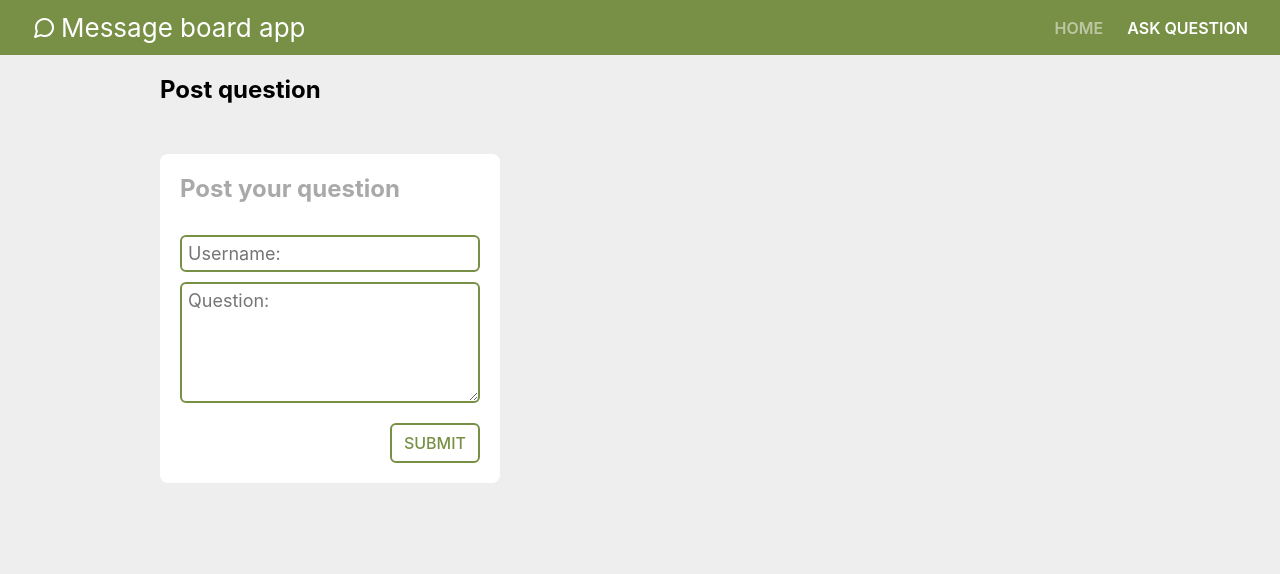
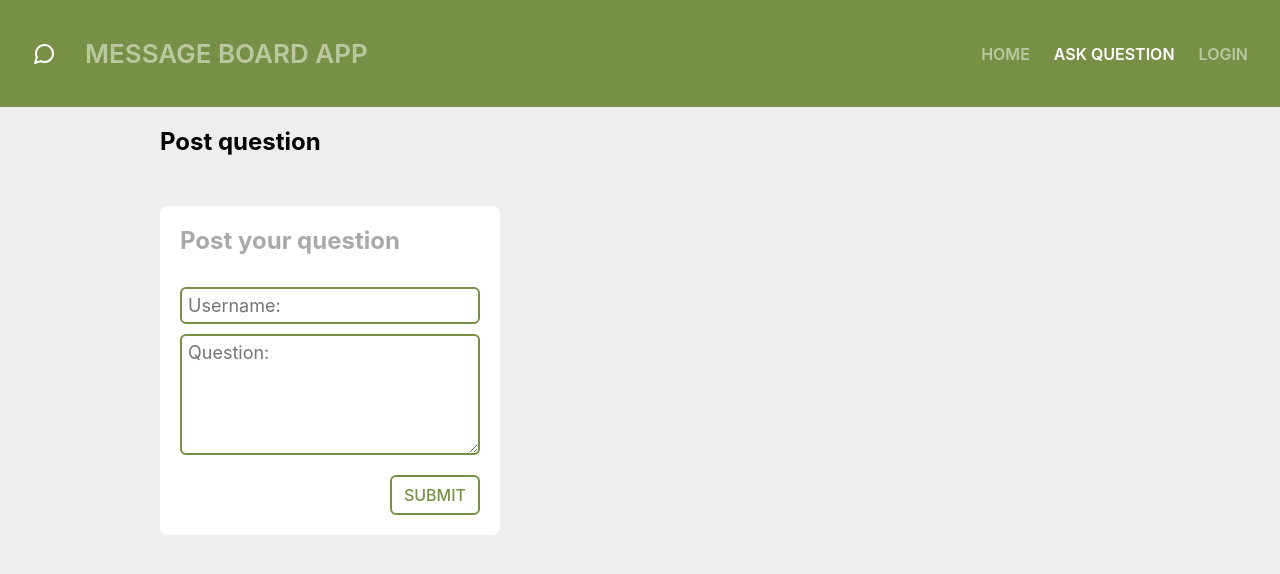
Before and after one commit to robinkotubej/awp-assignment, a React (Create React App) app in the folder awp-assignment-frontend/: page /ask-question in a window 1280 px wide. Shown: the top 574 px of the page. Built offline with nearby package versions, Linux system fonts and the light colour scheme.

Commit message:
add login form in frontend

```diff
--- a/awp-assignment-frontend/src/App.tsx
+++ b/awp-assignment-frontend/src/App.tsx
@@ -4,6 +4,7 @@ import { Router } from '@reach/router'
 import Home from './pages/Home'
 import styled from 'styled-components'
 import QuestionDetail from './pages/QuestionDetail'
+import Login from './pages/Login'
 
 function App() {
   return (
@@ -14,6 +15,7 @@ function App() {
           <Home path="/" />
           <AskQuestion path="/ask-question" />
           <QuestionDetail path="question/:questionId" />
+          <Login path="/login" />
         </Router>
       </Content>
     </Container>
--- a/awp-assignment-frontend/src/components/Header.tsx
+++ b/awp-assignment-frontend/src/components/Header.tsx
@@ -8,11 +8,14 @@ const Header = () => {
     <Container>
       <Logo>
         <MessageSVG />
-        <LogoText>Message board app</LogoText>
+        <NavLink to="/">
+          <LogoText>Message board app</LogoText>
+        </NavLink>
       </Logo>
       <Navigation>
         <NavLink to="/">Home</NavLink>
         <NavLink to="/ask-question">Ask Question</NavLink>
+        <NavLink to="/login">Login</NavLink>
       </Navigation>
     </Container>
   )
--- /dev/null
+++ b/awp-assignment-frontend/src/components/Input.tsx
@@ -0,0 +1,61 @@
+import { InputHTMLAttributes } from 'react'
+import styled from 'styled-components'
+import { COLOR } from '../constants'
+import ErrorSVG from '../icons/ErrorSVG'
+
+interface Props extends InputHTMLAttributes<HTMLInputElement> {
+  label: string
+  error?: string
+}
+
+const Input = ({ label, error, ...props }: Props) => (
+  <Container>
+    <LabelRow>
+      <Label>{label}</Label>
+
+      {error && (
+        <ErrorMessage>
+          <ErrorSVG />
+          {error}
+        </ErrorMessage>
+      )}
+    </LabelRow>
+    <StyledInput error={error} {...props} />
+  </Container>
+)
+
+const Container = styled.div`
+  margin-bottom: 30px;
+`
+const LabelRow = styled.div`
+  display: flex;
+  justify-content: space-between;
+  align-items: center;
+`
+const Label = styled.p`
+  margin-bottom: 6px;
+  font-size: 12px;
+  text-transform: uppercase;
+  font-weight: 700;
+  color: #444;
+  letter-spacing: 1px;
+`
+const ErrorMessage = styled.div`
+  display: flex;
+  align-items: center;
+  font-size: 12px;
+  color: ${COLOR.RED};
+  font-weight: 600;
+`
+const StyledInput = styled.input<{ error?: string }>`
+  width: 400px;
+  height: 50px;
+  border-radius: 8px;
+  font-size: 14px;
+  padding: 0 14px;
+  background: #eee;
+  color: #444;
+  border: 1px solid ${props => (props.error ? COLOR.RED : '#eee')};
+`
+
+export default Input
--- /dev/null
+++ b/awp-assignment-frontend/src/components/PrimaryButton.tsx
@@ -0,0 +1,37 @@
+import styled from 'styled-components'
+import { COLOR } from '../constants'
+
+interface Props {
+  text: string
+}
+const PrimaryButton = ({ text }: Props) => (
+  <Container type="submit">{text}</Container>
+)
+
+const Container = styled.button`
+  width: 400px;
+  height: 50px;
+  background: ${COLOR.GREEN};
+  border-color: ${COLOR.GREEN};
+  color: #fff;
+  display: flex;
+  font-size: 14px;
+  text-transform: uppercase;
+  font-weight: 700;
+  justify-content: center;
+  align-items: center;
+  border-radius: 8px;
+  letter-spacing: 1px;
+  transition: 100ms;
+  border-style: none;
+
+  :hover {
+    background: ${COLOR.HOVER.GREEN};
+  }
+
+  :active {
+    background: ${COLOR.ACTIVE.GREEN};
+  }
+`
+
+export default PrimaryButton
--- /dev/null
+++ b/awp-assignment-frontend/src/icons/ErrorSVG.tsx
@@ -0,0 +1,19 @@
+const ErrorSVG = () => (
+  <svg
+    xmlns="http://www.w3.org/2000/svg"
+    width="24"
+    height="24"
+    viewBox="0 0 24 24"
+    fill="none"
+    stroke="currentColor"
+    strokeWidth="2"
+    strokeLinecap="round"
+    strokeLinejoin="round"
+  >
+    <path d="M10.29 3.86L1.82 18a2 2 0 0 0 1.71 3h16.94a2 2 0 0 0 1.71-3L13.71 3.86a2 2 0 0 0-3.42 0z"></path>
+    <line x1="12" y1="9" x2="12" y2="13"></line>
+    <line x1="12" y1="17" x2="12.01" y2="17"></line>
+  </svg>
+)
+
+export default ErrorSVG
--- a/awp-assignment-frontend/src/pages/Home.tsx
+++ b/awp-assignment-frontend/src/pages/Home.tsx
@@ -6,7 +6,7 @@ import Api from '../services/Api'
 import Question from '../types/Question'
 
 const Home = (props: RouteComponentProps) => {
-  const [questions, setQuestions] = useState<Question[]>()
+  const [questions, setQuestions] = useState<Question[] | null>()
   const [loading, setLoading] = useState(true)
 
   const fetchQuestions = async () => {
@@ -15,13 +15,14 @@ const Home = (props: RouteComponentProps) => {
       setQuestions(questions)
       setLoading(false)
     } catch (error) {
+      setLoading(false)
       console.log(error)
     }
   }
 
   useEffect(() => {
     fetchQuestions()
-  })
+  }, [loading])
 
   return (
     <div>
--- /dev/null
+++ b/awp-assignment-frontend/src/pages/Login.tsx
@@ -0,0 +1,29 @@
+import { RouteComponentProps } from '@reach/router'
+import styled from 'styled-components'
+import Heading from '../components/Heading'
+import Input from '../components/Input'
+import PrimaryButton from '../components/PrimaryButton'
+
+const Login = (props: RouteComponentProps) => {
+  return (
+    <Container>
+      <Heading>Please Login</Heading>
+      <Input label="Username" />
+      <Input label="Password" type="password" />
+      <PrimaryButton text="Submit" />
+    </Container>
+  )
+}
+const Container = styled.div`
+  display: flex;
+  flex-direction: column;
+  align-items: center;
+  background: #fff;
+  width: 800px;
+  padding: 64px 64px;
+  margin: 64px auto;
+  border-radius: 48px;
+  box-shadow: 2px 0px 32px rgba(0, 0, 0, 0.05);
+`
+
+export default Login
```
Also changed, not shown: 1 other file (tests, documents, lock files or other folders).
